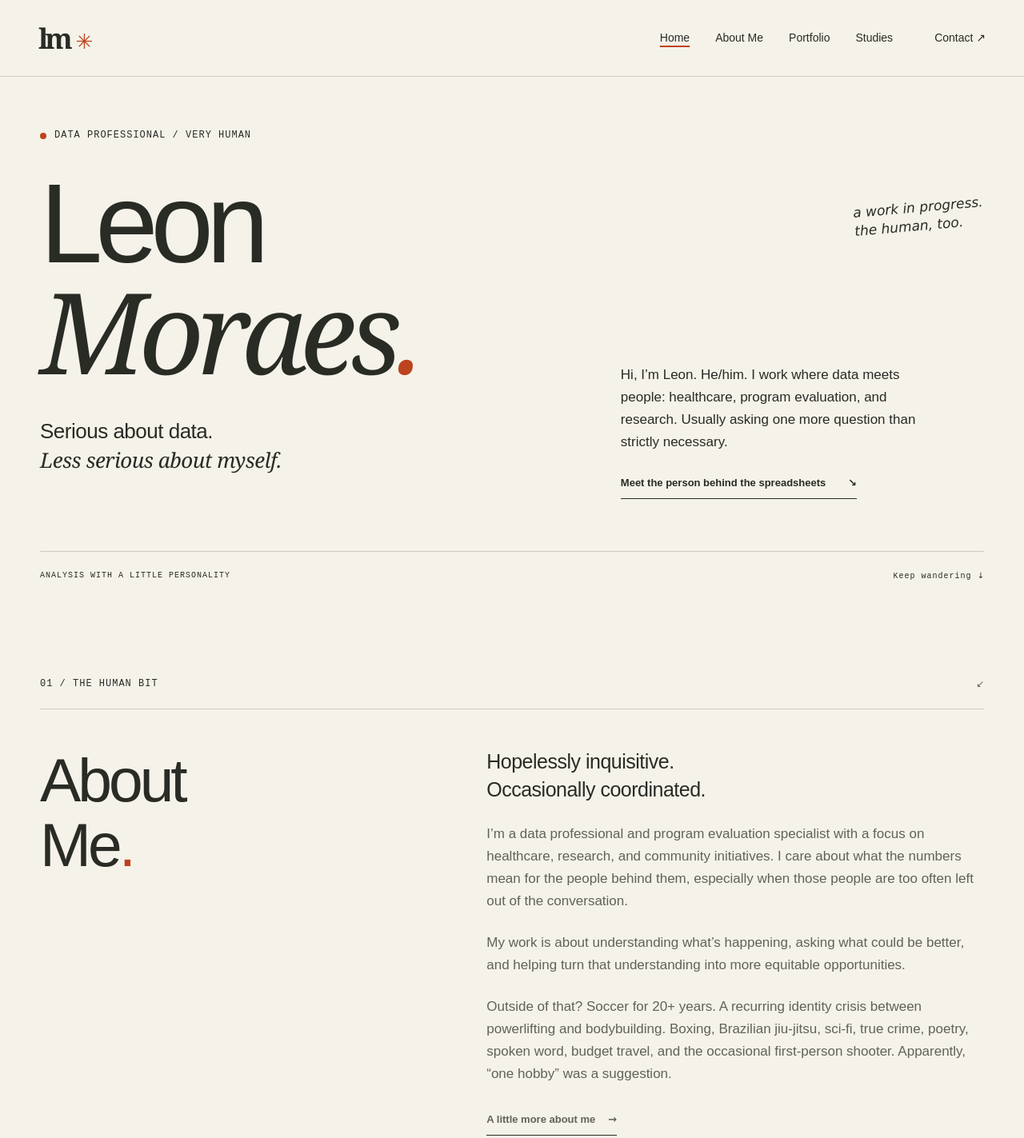
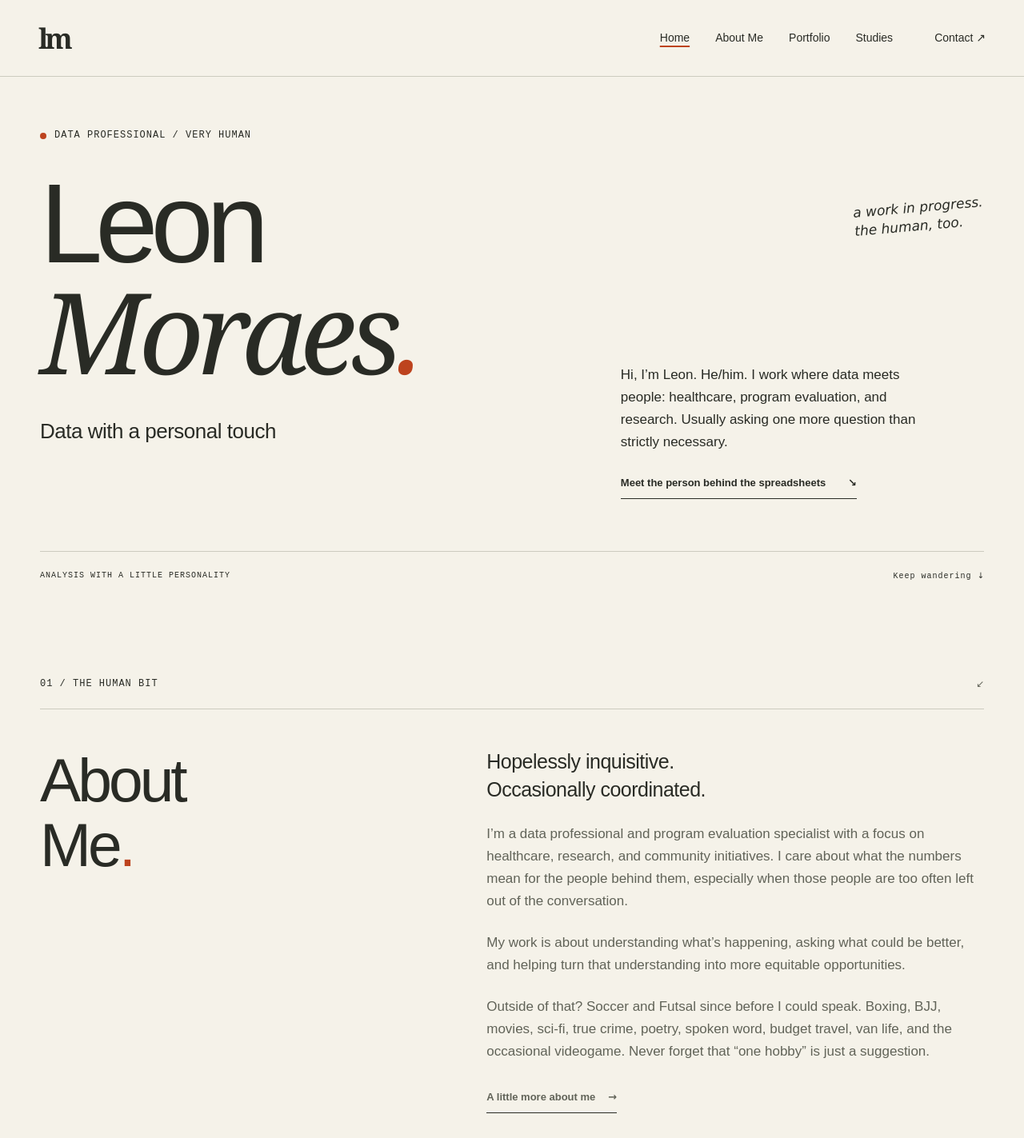
Before and after one commit to lmoraes95/website, a plain HTML site: page index.html in a window 1280 px wide. Shown: the top 1423 px of the page at 80% size. Drawn offline with Linux system fonts and the light colour scheme; grey boxes are pictures that could not be loaded.

Commit message:
further changes to animation and writing

```diff
--- a/index.html
+++ b/index.html
@@ -661,7 +661,7 @@
 <body>
   <a class="skip" href="#main">Skip to content</a>
   <header class="site-header">
-    <a class="monogram" href="#home" aria-label="Leon Moraes home">lm<span aria-hidden="true">✳︎</span></a>
+    <a class="monogram" href="#home" aria-label="Leon Moraes home">lm</a>
     <nav aria-label="Main navigation">
       <a href="#home" aria-current="location">Home</a><a href="#about">About Me</a><a href="#portfolio">Portfolio</a><a href="#studies">Studies</a><a href="#contact">Contact <span aria-hidden="true"><span class="arrow" aria-hidden="true">↗</span></span></a>
     </nav>
@@ -672,7 +672,7 @@
       <div class="hero-layout">
         <div>
           <h1 id="hero-title">Leon<br><span class="surname">Moraes<span class="period">.</span></span></h1>
-          <p class="hero-subtitle">Serious about data.<br><em>Less serious about myself.</em></p>
+          <p class="hero-subtitle">Data with a personal touch<br></p>
         </div>
         <div class="hero-aside">
           <video
@@ -701,7 +701,7 @@
           <p class="lead">Hopelessly inquisitive.<br>Occasionally coordinated.</p>
           <p>I’m a data professional and program evaluation specialist with a focus on healthcare, research, and community initiatives. I care about what the numbers mean for the people behind them, especially when those people are too often left out of the conversation.</p>
           <p>My work is about understanding what’s happening, asking what could be better, and helping turn that understanding into more equitable opportunities.</p>
-          <p>Outside of that? Soccer for 20+ years. A recurring identity crisis between powerlifting and bodybuilding. Boxing, Brazilian jiu-jitsu, sci-fi, true crime, poetry, spoken word, budget travel, and the occasional first-person shooter. Apparently, “one hobby” was a suggestion.</p>
+          <p>Outside of that? Soccer and Futsal since before I could speak. Boxing, BJJ, movies, sci-fi, true crime, poetry, spoken word, budget travel, van life, and the occasional videogame. Never forget that “one hobby” is just a suggestion.</p>
           <p class="section-more"><a class="text-link" href="about.html">A little more about me <span class="arrow" aria-hidden="true">→</span></a></p>
           <div class="aside-note"><span aria-hidden="true">✳︎</span><p>Curiosity is the common denominator.<br><span>The hobbies just keep changing the numerator.</span></p></div>
         </div>
```
Also changed, not shown: 1 other file.
